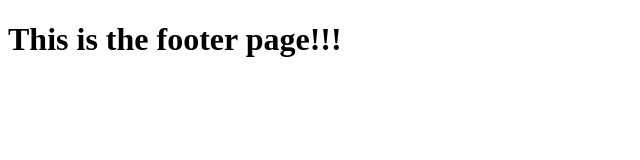
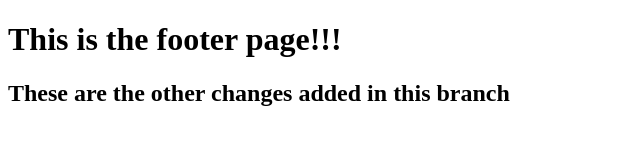
Before and after one commit to iToussaint/Gym-Git-Exercise-Solutions, a plain HTML site: page footer.html in a window 1280 px wide. Shown: the whole page, without its empty margins (0-640 px from the left). Drawn offline with Linux system fonts and the light colour scheme.

Commit message:
Add a second commit in ft/footer branch

```diff
--- a/footer.html
+++ b/footer.html
@@ -7,5 +7,6 @@
   </head>
   <body>
     <h1>This is the footer page!!!</h1>
+    <h2>These are the other changes added in this branch</h2>
   </body>
 </html>
```
